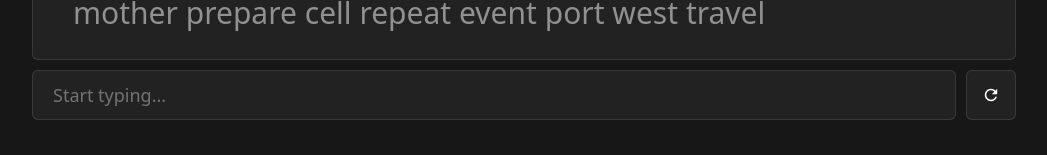
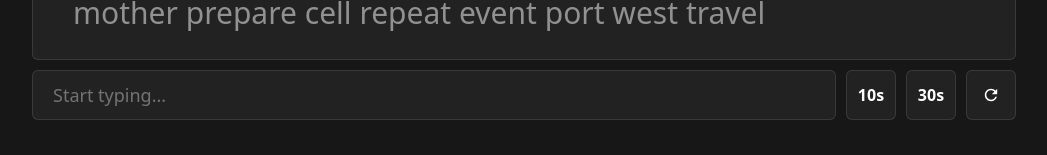
Before and after one commit to bmaczynski/Typeify, a React (Create React App) app: page / in a window 1280 px wide. Shown: the part 303-458 px from the top of the page, without its empty margins (116-1163 px from the left). Built offline with nearby package versions, Linux system fonts and the light colour scheme.

Commit message:
timer fix

```diff
--- a/src/components/Main.js
+++ b/src/components/Main.js
@@ -1,4 +1,4 @@
-import React, { useState, useEffect } from "react";
+import React, { useState, useEffect, useRef } from "react";
 import { generateRandomWords } from "./WordList";
 import Timer from "./Timer";
 import { IoMdRefresh } from "react-icons/io";
@@ -12,6 +12,9 @@ const Main = () => {
   const [wordCount, setWordCount] = useState(0);
   const [isTimeUp, setIsTimeUp] = useState(false);
   const [seconds, setSeconds] = useState(10);
+  const [startTime, setStartTime] = useState(Date.now());
+  const [wpm, setWpm] = useState(0);
+  const selectedTime = useRef(10);
 
   const fetchWords = async () => {
     const randomWords = await generateRandomWords(50);
@@ -30,17 +33,21 @@ const Main = () => {
   const handleKeyDown = (e) => {
     if (!isStarted) {
       setIsStarted(true);
+      setStartTime(Date.now());
     }
     if (e.key === " ") {
       e.preventDefault();
       const isWordCorrect = userInput.trim() === words[currentWordIndex];
-      setWordCount((prevWordCount) => prevWordCount + 1);
       setWordCorrectness((prev) => ({
         ...prev,
         [currentWordIndex]: isWordCorrect,
       }));
       setCurrentWordIndex((prevIndex) => prevIndex + 1);
-      setUserInput(""); // Clear the input field
+      setUserInput("");
+
+      // Calculate WPM
+      let timeElapsedInMinutes = (Date.now() - startTime) / 60000;
+      setWpm(Math.floor((currentWordIndex + 1) / timeElapsedInMinutes));
     }
     if (wordRefs[currentWordIndex].current) {
       wordRefs[currentWordIndex].current.scrollIntoView({ behavior: "smooth" });
@@ -49,6 +56,7 @@ const Main = () => {
 
   const onTimeUp = () => {
     setIsTimeUp(true);
+    setWordCount(currentWordIndex); // Update wordCount when time is up
   };
 
   // Display words with function from WordList
@@ -112,7 +120,25 @@ const Main = () => {
           className="px-5 py-2.5 bg-white/5 border-white/10 rounded-md border focus:border-teal-500 text-lg text-white !outline-none placeholder-neutral-500 w-full"
           placeholder="Start typing..."
         />
+        <button
+          className="h-[50px] aspect-square items-center justify-center bg-white/5 border border-white/10 rounded-md text-white font-semibold transition hover:bg-white/10 shrink-0"
+          onClick={() => {
+            setSeconds(10);
+            selectedTime.current = 10;
+          }}
+        >
+          10s
+        </button>
+        <button
+          className="h-[50px] aspect-square items-center justify-center bg-white/5 border border-white/10 rounded-md text-white font-semibold transition hover:bg-white/10 shrink-0"
+          onClick={() => {
+            setSeconds(30);
 
+            selectedTime.current = 30;
+          }}
+        >
+          30s
+        </button>
         <button
           onClick={() => {
             setCurrentWordIndex(0);
@@ -121,7 +147,8 @@ const Main = () => {
             setIsStarted(false);
             setWordCount(0);
             setIsTimeUp(false);
-            setSeconds(10);
+            setSeconds(selectedTime.current);
+            setWpm(0);
             fetchWords();
           }}
           className="h-[50px] aspect-square flex items-center justify-center bg-white/5 border border-white/10 rounded-md text-lg text-white font-semibold transition hover:bg-white/10 shrink-0"
@@ -135,6 +162,9 @@ const Main = () => {
         onTimeUp={onTimeUp}
         wordCount={wordCount}
         isStarted={isStarted}
+        setWordCount={setWordCount}
+        wpm={wpm}
+        setWpm={setWpm}
       />
     </div>
   );
--- a/src/components/Timer.js
+++ b/src/components/Timer.js
@@ -1,7 +1,13 @@
-import React, { useState, useEffect, useRef } from "react";
+import React, { useEffect, useRef } from "react";
 
-const Timer = ({ wordCount, isStarted, onTimeUp, seconds, setSeconds }) => {
-  const [wpm, setWpm] = useState(0);
+const Timer = ({
+  isStarted,
+  onTimeUp,
+  seconds,
+  setSeconds,
+  setWordCount,
+  wpm,
+}) => {
   const timerRef = useRef();
 
   useEffect(() => {
@@ -9,8 +15,7 @@ const Timer = ({ wordCount, isStarted, onTimeUp, seconds, setSeconds }) => {
       onTimeUp();
       clearInterval(timerRef.current);
     }
-    setWpm(Math.floor((wordCount / (10 - seconds)) * 60 || 0));
-  }, [seconds, wordCount]);
+  }, [seconds]);
 
   useEffect(() => {
     if (isStarted) {
@@ -22,6 +27,11 @@ const Timer = ({ wordCount, isStarted, onTimeUp, seconds, setSeconds }) => {
     }
     return () => clearInterval(timerRef.current);
   }, [isStarted]);
+
+  useEffect(() => {
+    setWordCount(0);
+  }, [seconds]);
+
   return (
     <>
       <div className="flex gap-2.5 md:gap-5 md:p-5 text-white items-center justify-center">
```
